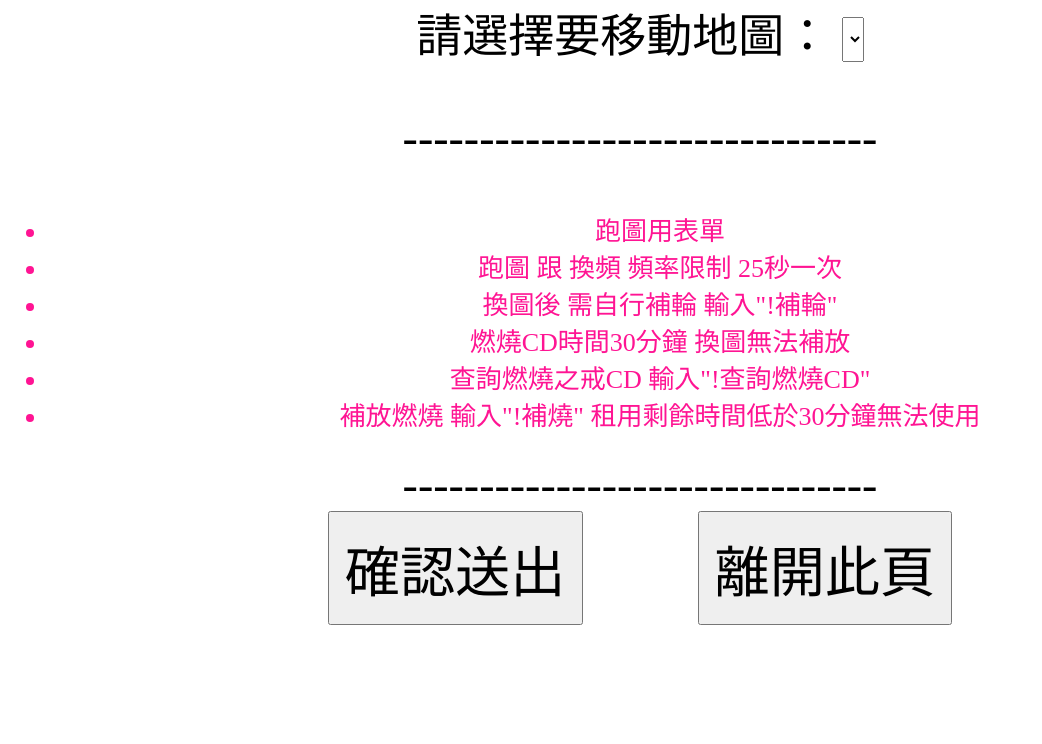
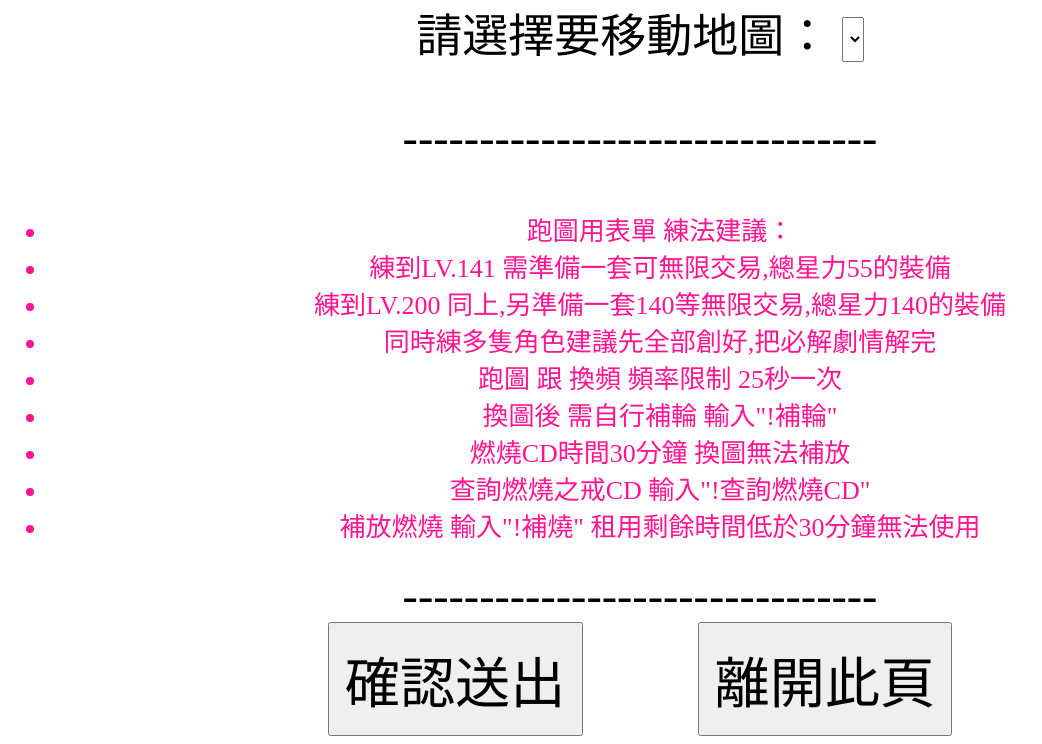
Before and after one commit to a6428775/flask, a Flask app: page /change/1 in a window 1280 px wide. Shown: the part 207-951 px from the top of the page, without its empty margins (0-1042 px from the left). Before the commit the page ends 832 px from the top, so only its background shows below. Run offline with Flask 3, Linux system fonts and the light colour scheme; lists and menus that the app fills with data are empty.

Commit message:
新增說明

```diff
--- a/templates/changemap.html
+++ b/templates/changemap.html
@@ -109,7 +109,10 @@
                     <a id ="msgtext" style="color: red;"></a>
                 </p>
                 <ul style="font-size: 26px;color: deeppink;">
-                    <li>跑圖用表單</li>
+                    <li>跑圖用表單      練法建議：</li>
+                    <li>練到LV.141 需準備一套可無限交易,總星力55的裝備</li>
+                    <li>練到LV.200 同上,另準備一套140等無限交易,總星力140的裝備</li>
+                    <li>同時練多隻角色建議先全部創好,把必解劇情解完 </li>
                     <li>跑圖 跟 換頻 頻率限制 25秒一次</li>
                     <li>換圖後 需自行補輪 輸入"!補輪"</li>
                     <li>燃燒CD時間30分鐘 換圖無法補放</li>
```
